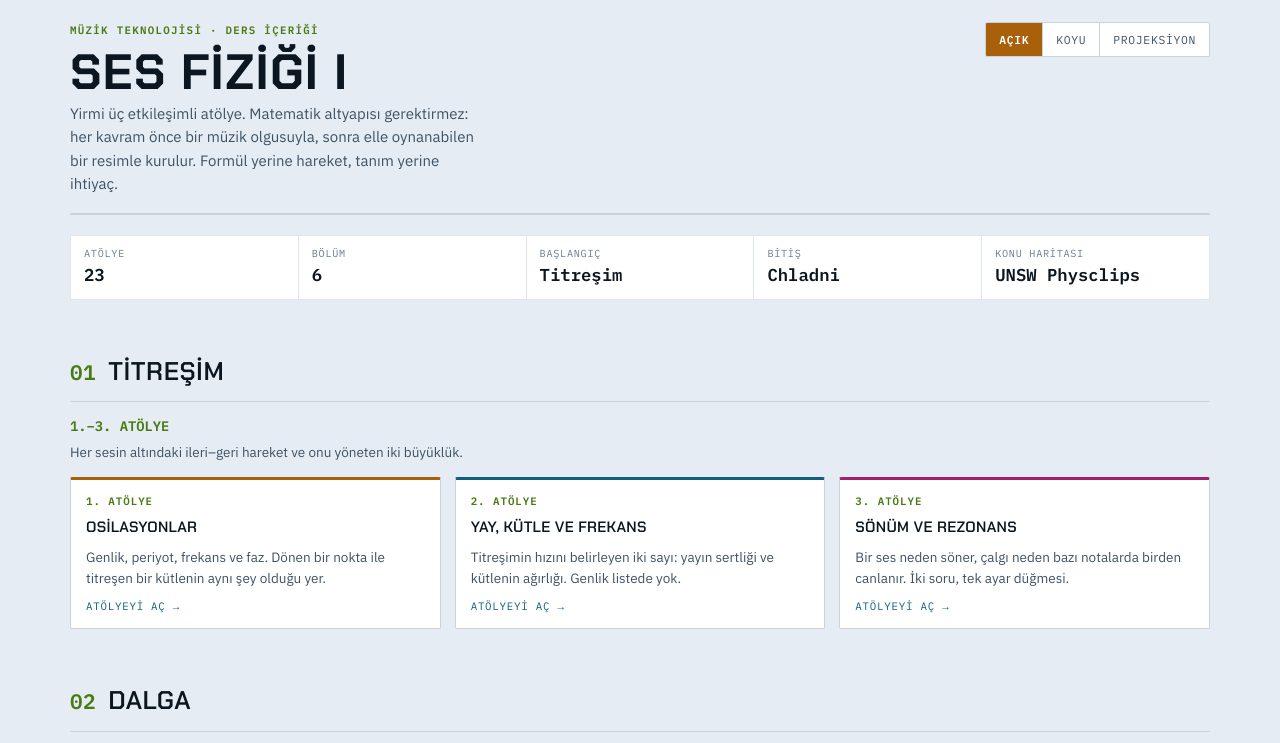
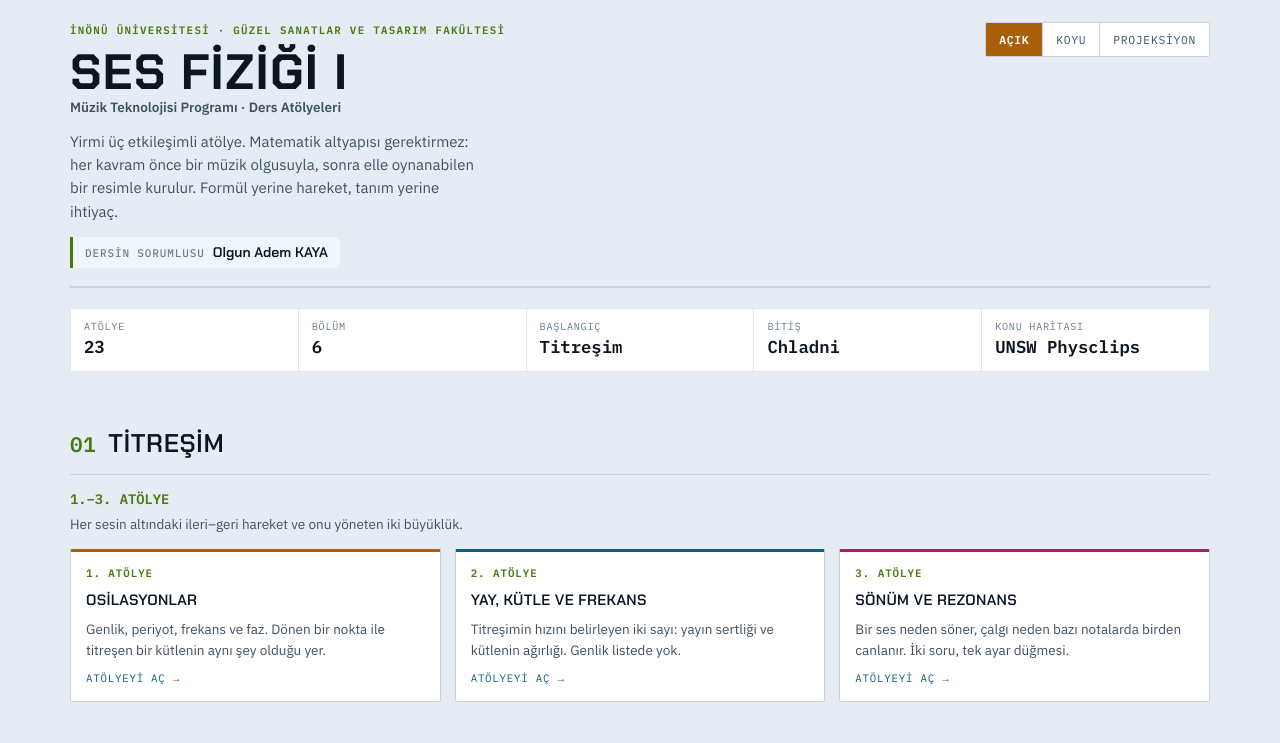
Before and after one commit to olgun-kaya-atolyeler/olgun-kaya-atolyeler.github.io, a plain HTML site: page ses-fizigi-1/index.html in a window 1280 px wide. Shown: the top 743 px of the page. Drawn offline with Linux system fonts and the light colour scheme.

Commit message:
Add files via upload

```diff
--- a/ses-fizigi-1/index.html
+++ b/ses-fizigi-1/index.html
@@ -331,6 +331,15 @@ a.tcard:hover .go{color:var(--arc)}
 .nextbox p{margin:0; color:var(--ink-2); max-width:76ch}
 @media (max-width:980px){ .tgrid,.howto{grid-template-columns:repeat(2,minmax(0,1fr))} }
 @media (max-width:760px){ .tgrid,.howto{grid-template-columns:1fr} }
+.hero .kurum{font:600 13.5px/1.45 "IBM Plex Sans",system-ui,sans-serif; color:var(--ink-2);
+  margin:-4px 0 12px}
+.hero .byline{margin:14px 0 0; display:inline-flex; align-items:baseline; gap:8px;
+  padding:7px 12px; border-left:3px solid var(--brass); background:var(--panel-2);
+  border-radius:0 6px 6px 0}
+.hero .byline span{font:500 11px/1 "IBM Plex Mono",monospace; letter-spacing:.08em;
+  color:var(--ink-3); text-transform:none}
+.hero .byline b{font:600 14px/1.2 "Chakra Petch",system-ui,sans-serif; color:var(--ink)}
+@media (max-width:560px){ .hero .byline{display:flex} }
 </style>
 </head>
 <body>
@@ -339,9 +348,11 @@ a.tcard:hover .go{color:var(--arc)}
 
 <header class="top hero">
   <div class="brand">
-    <div class="eyebrow">Müzik Teknolojisi · Ders İçeriği</div>
+    <div class="eyebrow">İNÖNÜ ÜNİVERSİTESİ · GÜZEL SANATLAR VE TASARIM FAKÜLTESİ</div>
     <h1>Ses Fiziği I</h1>
+    <div class="kurum">Müzik Teknolojisi Programı · Ders Atölyeleri</div>
     <p class="lede">Yirmi üç etkileşimli atölye. Matematik altyapısı gerektirmez: her kavram önce bir müzik olgusuyla, sonra elle oynanabilen bir resimle kurulur. Formül yerine hareket, tanım yerine ihtiyaç.</p>
+    <p class="byline"><span>DERSİN SORUMLUSU</span><b>Olgun Adem KAYA</b></p>
   </div>
   <div class="themebar" role="group" aria-label="Tema seçimi">
     <button type="button" data-t="light" aria-pressed="false">Açık</button>
@@ -567,7 +578,7 @@ a.tcard:hover .go{color:var(--arc)}
 </section>
 
 <footer>
-  <p>Müzik Teknolojisi · Ses Fiziği I — 23 atölyelik ders içeriği. Atölyeler özel yetenek sınavıyla gelmiş, matematik ve fizik altyapısı olmayan lisans öğrencileri için hazırlandı; hem projeksiyonla ders anlatımı hem öğrencinin kendi başına çalışması için tasarlandı. Konu sırası UNSW Physclips (newt.phys.unsw.edu.au · animations.physics.unsw.edu.au) izlenerek kuruldu.</p>
+  <p>İnönü Üniversitesi · Güzel Sanatlar ve Tasarım Fakültesi · Müzik Teknolojisi Programı — Ses Fiziği I, 23 atölyelik ders içeriği. Dersin sorumlusu: Olgun Adem KAYA. Atölyeler özel yetenek sınavıyla gelmiş, matematik ve fizik altyapısı olmayan lisans öğrencileri için hazırlandı; hem projeksiyonla ders anlatımı hem öğrencinin kendi başına çalışması için tasarlandı. Konu sırası UNSW Physclips (newt.phys.unsw.edu.au · animations.physics.unsw.edu.au) izlenerek kuruldu.</p>
 </footer>
 
 </div>
```
